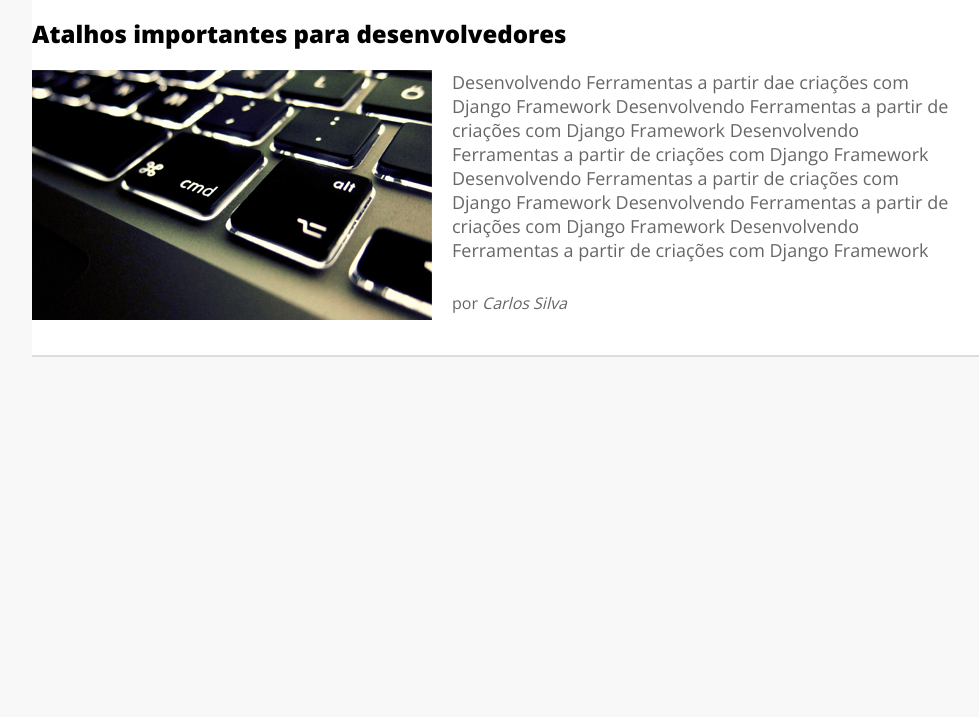
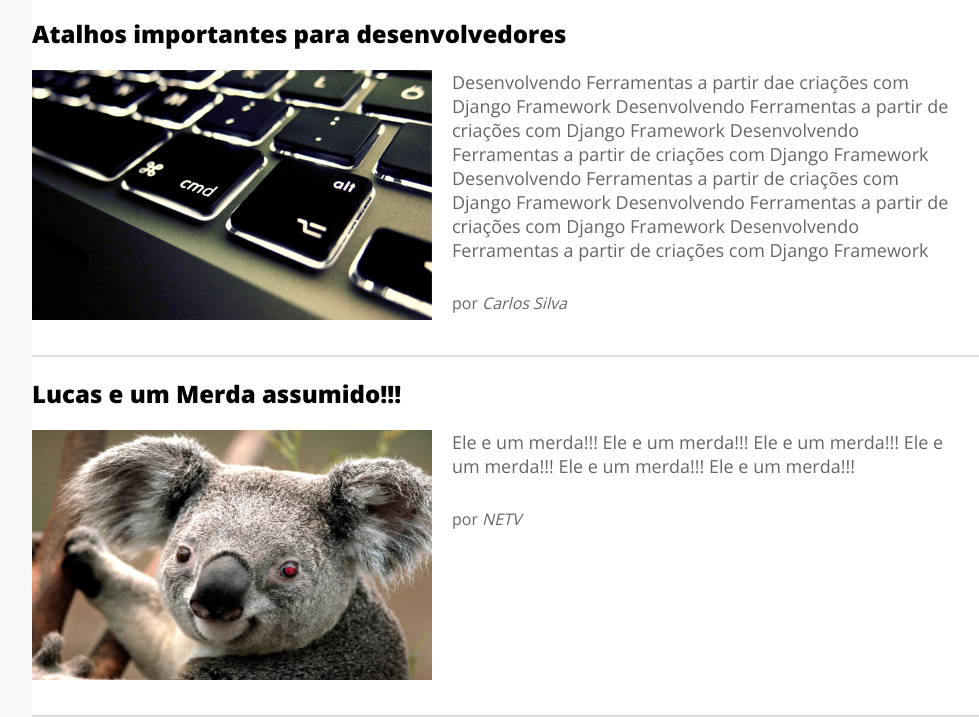
Before and after one commit to lucasarieiv/Projeto-Sistema-Padaria, a plain HTML site: page HTML_Lucas/paginas/noticias.html in a window 1280 px wide. Shown: the part 1479-2196 px from the top of the page, without its empty margins (128-1107 px from the left). Before the commit the page ends 1836 px from the top, so only its background shows below. Drawn offline with nearby package versions, Linux system fonts and the light colour scheme.

Commit message:
Nova Noticiagit add .!

```diff
--- a/HTML_Lucas/paginas/noticias.html
+++ b/HTML_Lucas/paginas/noticias.html
@@ -85,6 +85,23 @@
         </article>
       </a>
 
+      <a href="#">
+        <article class="noticias">
+          <h1>Lucas e um Merda assumido!!!</h1>
+          <figure>
+            <img src="noticias/img/Koala.jpg" alt="">
+            <figcaption>Ele e um merda!!!
+              Ele e um merda!!!
+              Ele e um merda!!!
+              Ele e um merda!!!
+              Ele e um merda!!!
+              Ele e um merda!!!
+            </figcaption>
+            <span>por <i>NETV</i></span>
+          </figure>
+        </article>
+      </a>
+
     </section>
 
   </body>
```
Also changed, not shown: HTML_Lucas/paginas/noticias/img/Koala.jpg (added), 1 other file.
